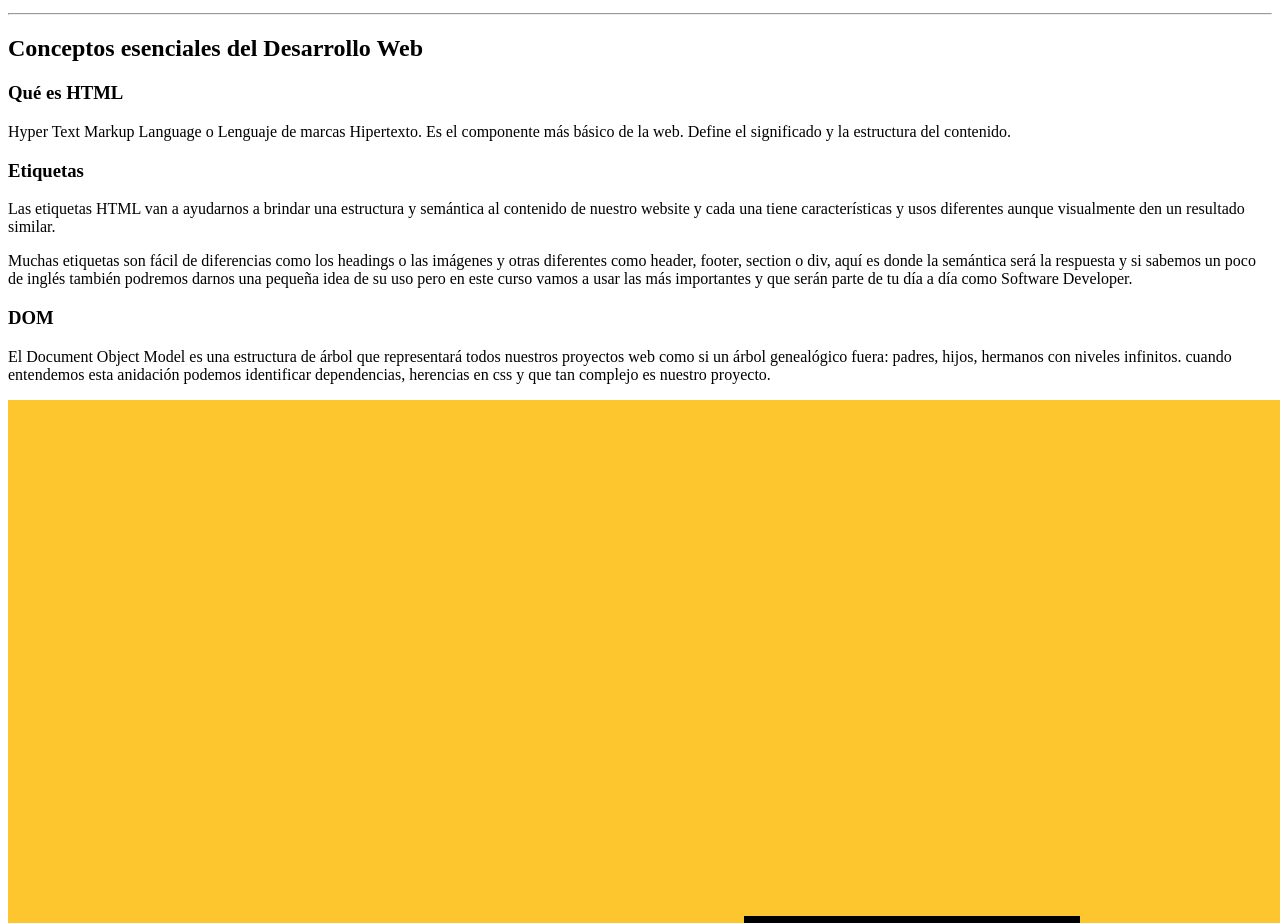
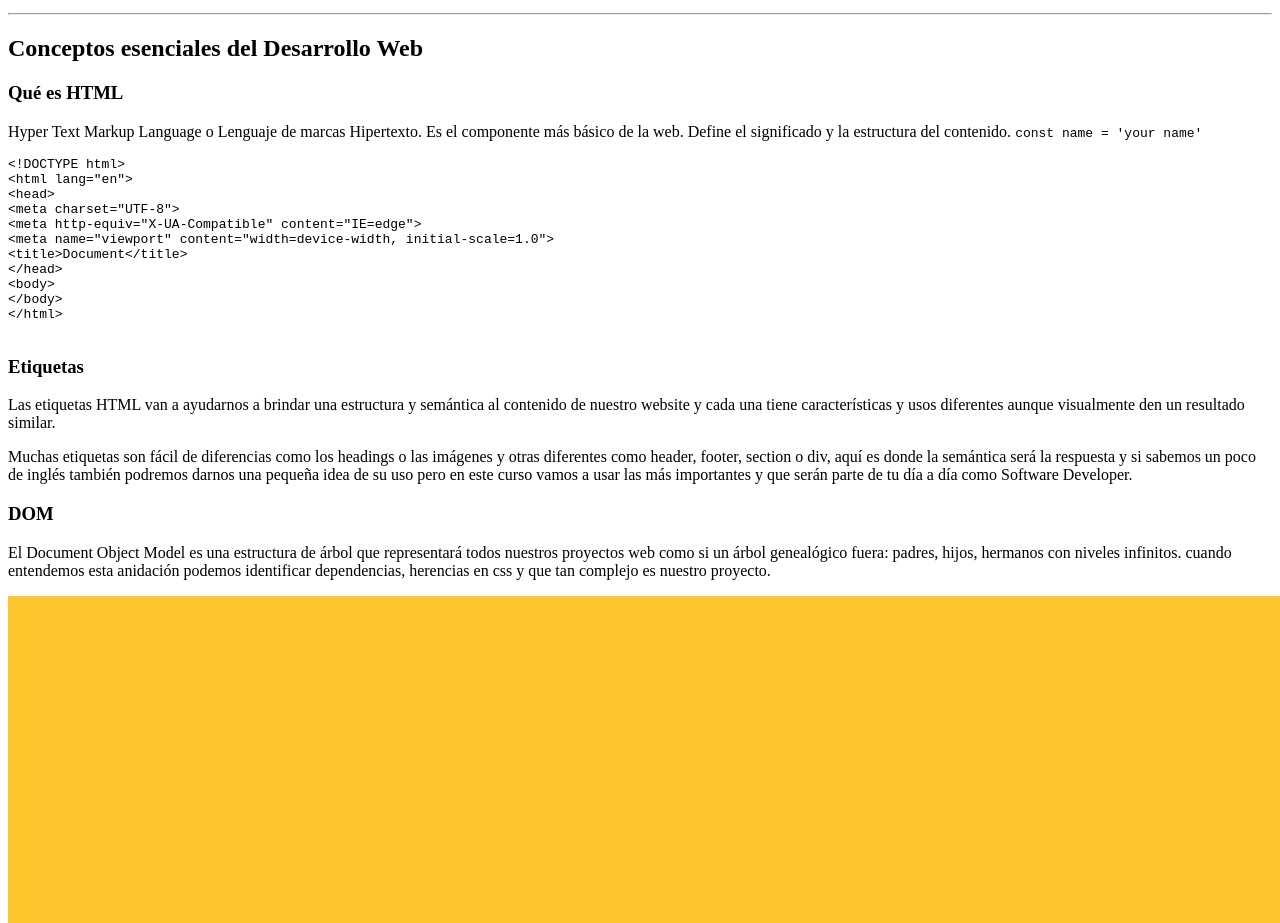
Before and after one commit to MonseV/curso-esencial-html-css, a plain HTML site: page index.html in a window 1280 px wide. Shown: the part 1063-1986 px from the top of the page. Drawn offline with Linux system fonts and the light colour scheme.

Commit message:
clase 19 insertar código

```diff
--- a/index.html
+++ b/index.html
@@ -86,7 +86,20 @@
     <h2>Conceptos esenciales del Desarrollo Web</h2>
     <h3 id="html">Qué es HTML</h3>
     <p>Hyper Text Markup Language o Lenguaje de marcas Hipertexto. Es el componente más básico de la web. Define el significado
-    y la estructura del contenido.</p>
+    y la estructura del contenido. <code>const name = 'your name'</code></p>
+    <pre>
+&lt;!DOCTYPE html&gt;
+&lt;html lang=&quot;en&quot;&gt;
+&lt;head&gt;
+&lt;meta charset=&quot;UTF-8&quot;&gt;
+&lt;meta http-equiv=&quot;X-UA-Compatible&quot; content=&quot;IE=edge&quot;&gt;
+&lt;meta name=&quot;viewport&quot; content=&quot;width=device-width, initial-scale=1.0&quot;&gt;
+&lt;title&gt;Document&lt;/title&gt;
+&lt;/head&gt;
+&lt;body&gt;
+&lt;/body&gt;
+&lt;/html&gt;
+    </pre>
     <h3 id="etiquetas">Etiquetas</h3>
     <p>Las etiquetas HTML van a ayudarnos a brindar una estructura y semántica al contenido de nuestro website y cada una tiene
     características y usos diferentes aunque visualmente den un resultado similar.</p>
```
